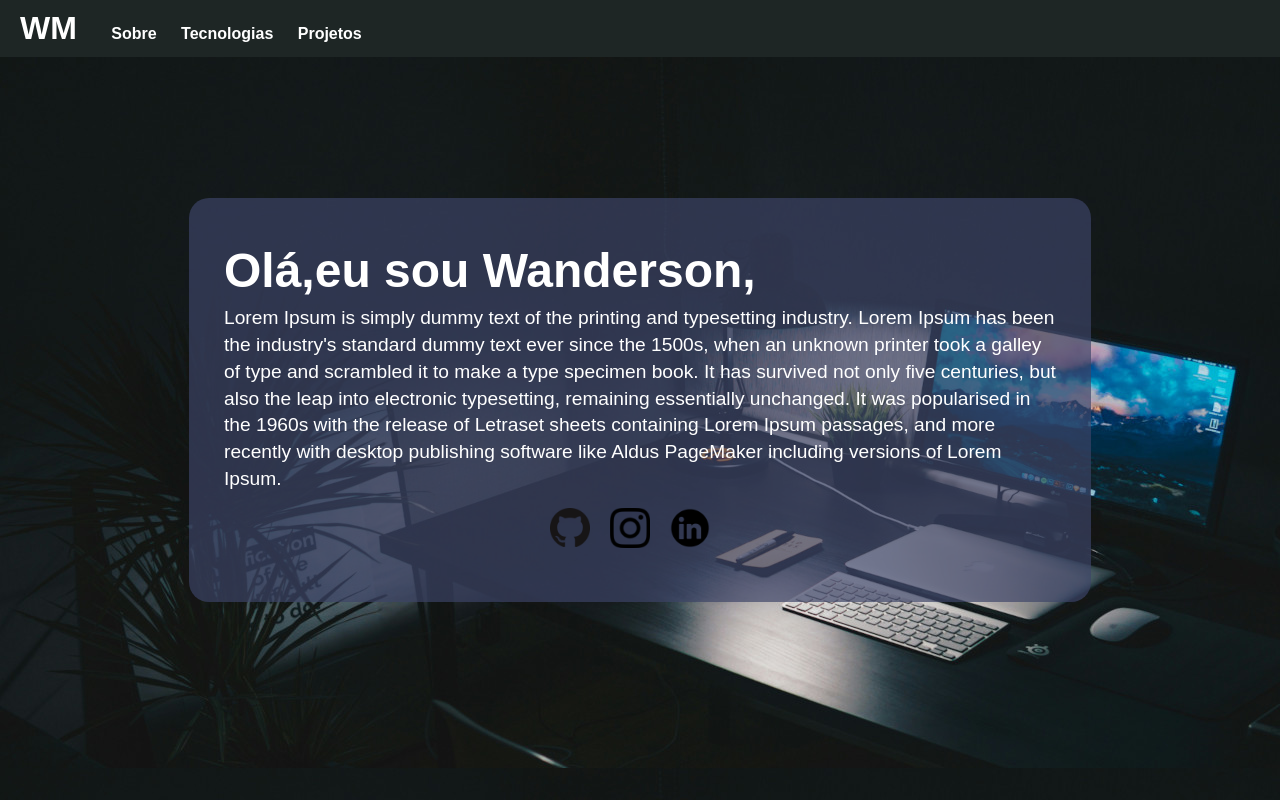
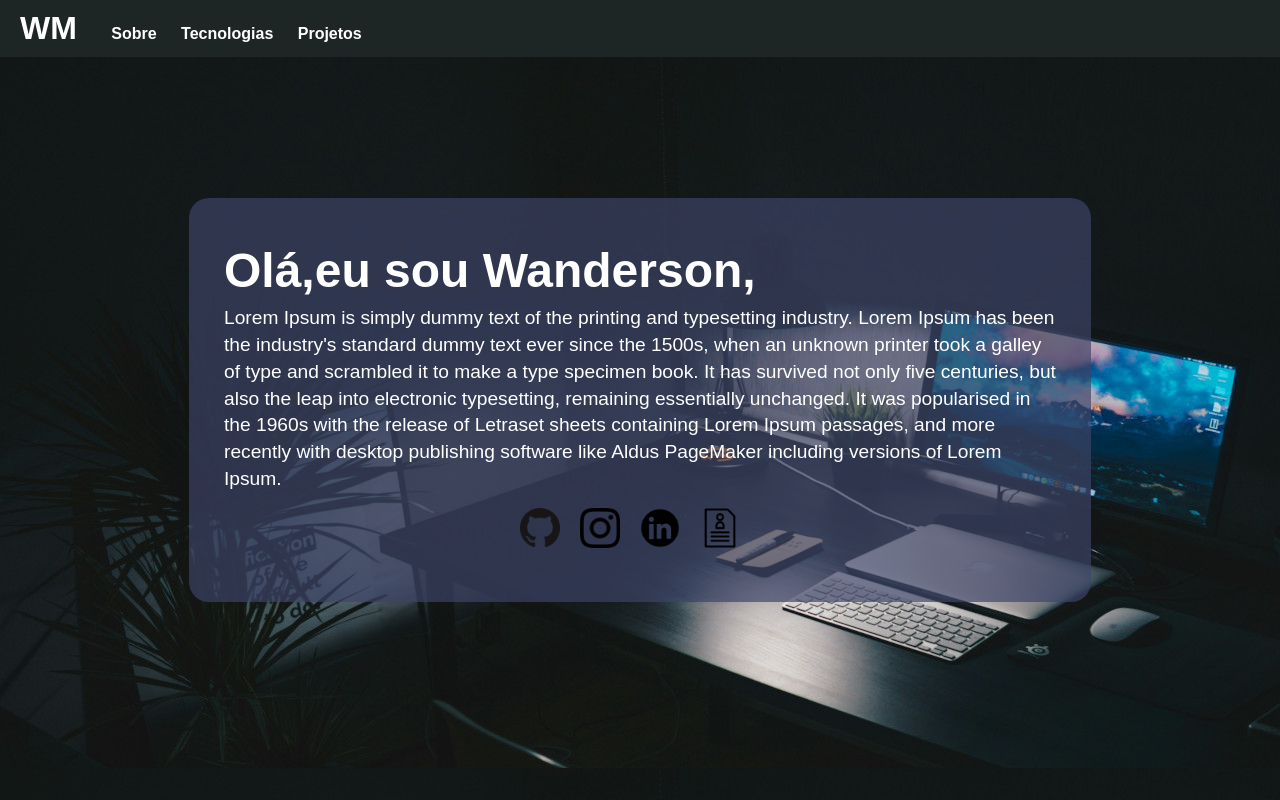
Before and after one commit to WandersonMatheus/Portifolio, a plain HTML site: page index.html in a window 1280 px wide. Shown: the top 800 px of the page. Drawn offline with Linux system fonts and the light colour scheme.

Commit message:
adicionei curriculo

```diff
--- a/index.html
+++ b/index.html
@@ -30,6 +30,7 @@
                         <a href="https://github.com/wmatheus190900" target="_blank" rel="external"><img src="Style/Imagens/redes/git3.png" alt="GitHub"></a>
                         <a href="https://www.instagram.com/w.matheus.75/" target="_blank" rel="external"><img src="Style/Imagens/redes/insta3.png" alt="Instagram"></a>
                         <a href="https://www.linkedin.com/in/wandersonmatheus/" target="_blank" rel="external"><img src="Style/Imagens/redes/linkedin.png" alt="Linkedin"></a>
+                        <a href="curriculo/Currículo Desenvolvedor.pdf" target="_blank" rel="external"><img src="Style/Imagens/redes/cv.png" alt="Linkedin"></a>
                 </div>
 
             </div>
```
Also changed, not shown: Style/Imagens/redes/cv.png (added), 1 other file.
